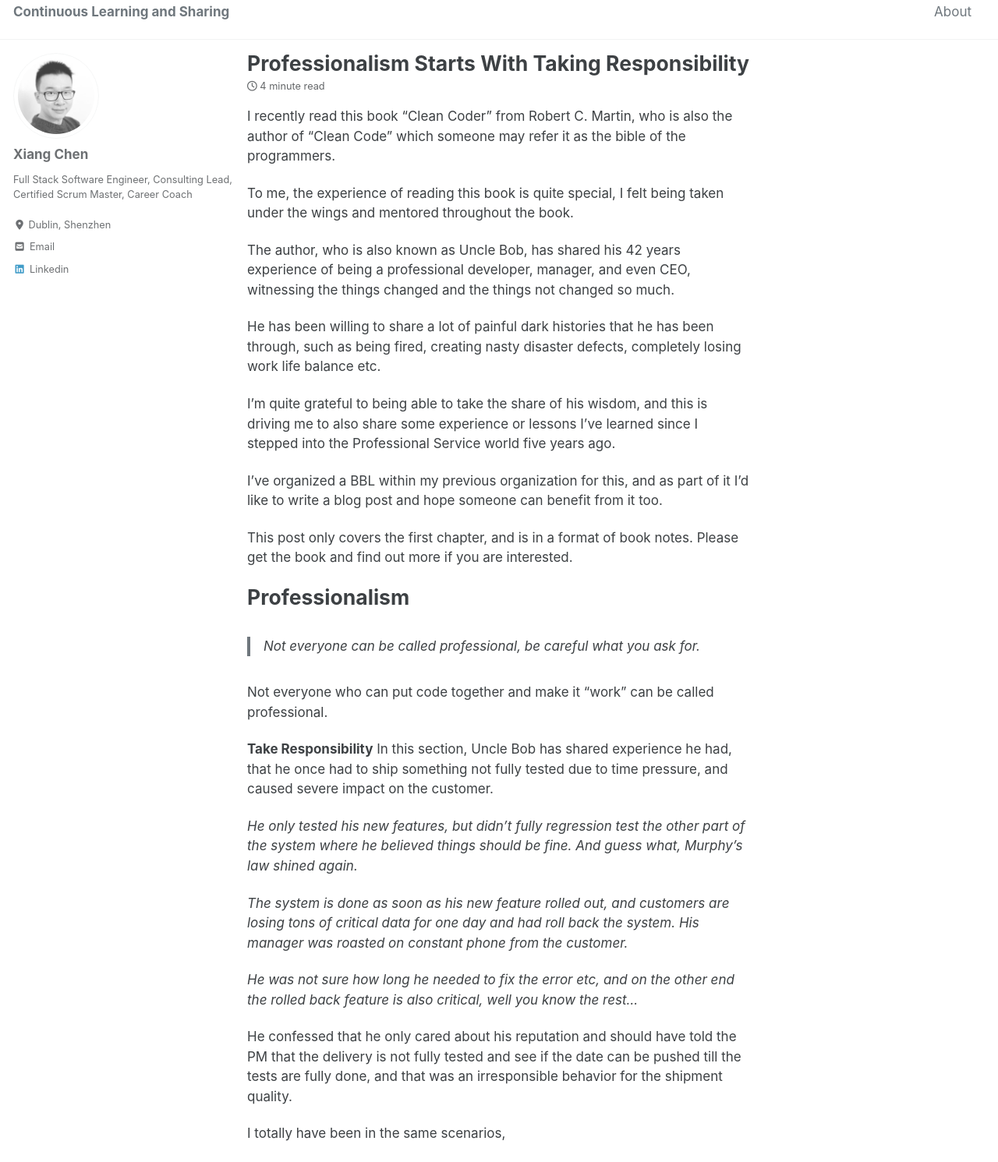
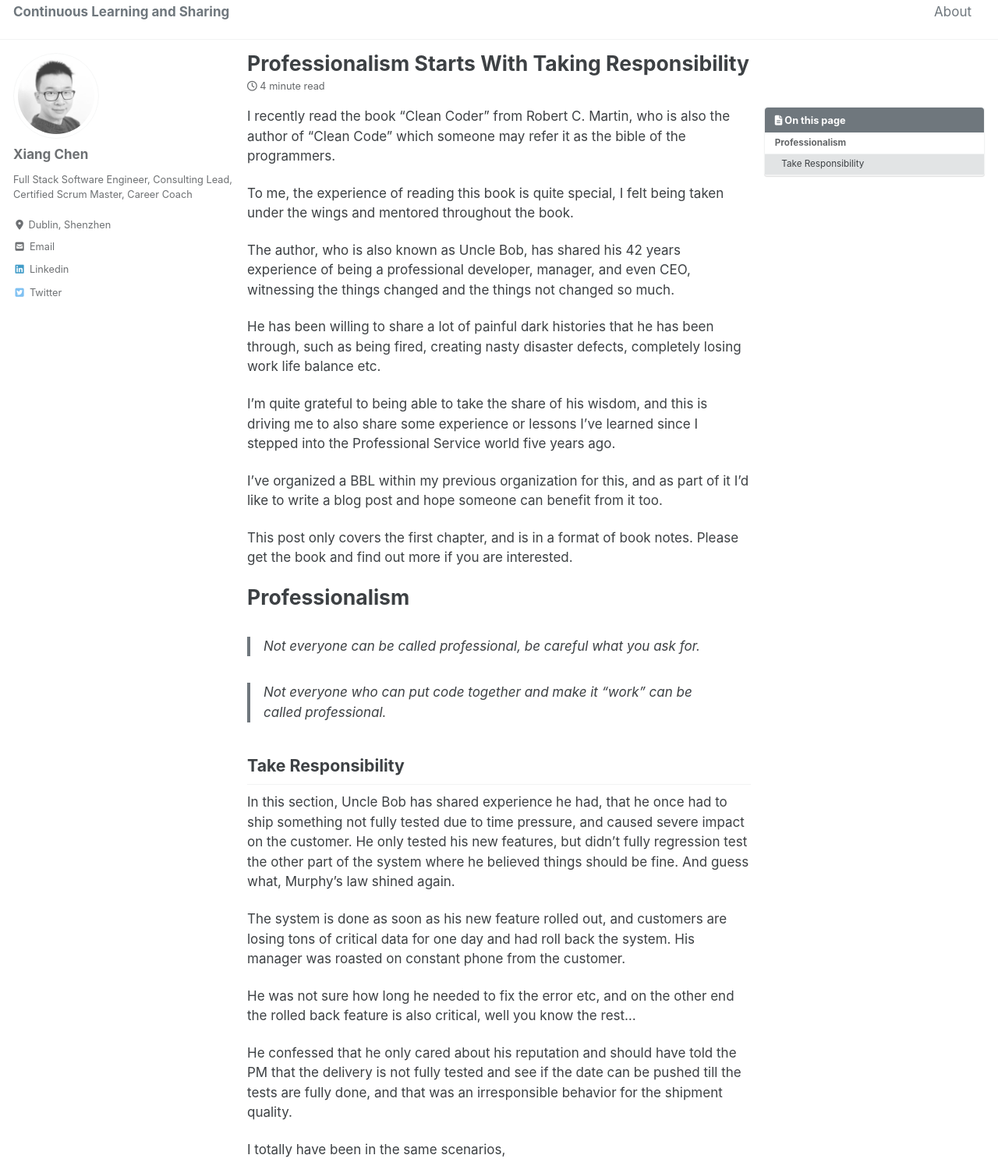
Before and after one commit to chenxiangtech/chenxiangtech.github.io, a plain HTML site: page Professionalism-Starts-With-Taking-Responsibility/index.html in a window 1280 px wide. Shown: the part 18-1509 px from the top of the page at 78% size. Drawn offline with Linux system fonts and the light colour scheme.

Commit message:
table content

```diff
--- a/Professionalism-Starts-With-Taking-Responsibility/index.html
+++ b/Professionalism-Starts-With-Taking-Responsibility/index.html
@@ -10,7 +10,7 @@
     <meta charset="utf-8">
 
 <!-- begin _includes/seo.html --><title>Professionalism Starts With Taking Responsibility - Continuous Learning and Sharing</title>
-<meta name="description" content="I recently read this book “Clean Coder” from Robert C. Martin, who is also the author of “Clean Code” which someone may refer it as the bible of the programmers.">
+<meta name="description" content="I recently read the book “Clean Coder” from Robert C. Martin, who is also the author of “Clean Code” which someone may refer it as the bible of the programmers.">
 
 
   <meta name="author" content="Xiang Chen">
@@ -23,7 +23,7 @@
 <meta property="og:url" content="https://chenxiangtech.github.io/Professionalism-Starts-With-Taking-Responsibility/">
 
 
-  <meta property="og:description" content="I recently read this book “Clean Coder” from Robert C. Martin, who is also the author of “Clean Code” which someone may refer it as the bible of the programmers.">
+  <meta property="og:description" content="I recently read the book “Clean Coder” from Robert C. Martin, who is also the author of “Clean Code” which someone may refer it as the bible of the programmers.">
 
 
 
@@ -198,6 +198,8 @@
 
 
 
+            <li><a href="https://twitter.com/gnaixnehc" rel="nofollow noopener noreferrer"><i class="fab fa-fw fa-twitter-square" aria-hidden="true"></i><span class="label">Twitter</span></a></li>
+
 
 
 
@@ -273,7 +275,7 @@
 
   <article class="page" itemscope itemtype="https://schema.org/CreativeWork">
     <meta itemprop="headline" content="Professionalism Starts With Taking Responsibility">
-    <meta itemprop="description" content="I recently read this book “Clean Coder” from Robert C. Martin, who is also the author of “Clean Code” which someone may refer it as the bible of the programmers.">
+    <meta itemprop="description" content="I recently read the book “Clean Coder” from Robert C. Martin, who is also the author of “Clean Code” which someone may refer it as the bible of the programmers.">
     <meta itemprop="datePublished" content="2020-06-20T00:00:00+01:00">
 
 
@@ -297,7 +299,21 @@
 
       <section class="page__content" itemprop="text">
 
-        <p>I recently read this book “Clean Coder” from Robert C. Martin, who is also the author of “Clean Code” which someone may refer it as the bible of the programmers.</p>
+          <aside class="sidebar__right ">
+            <nav class="toc">
+              <header><h4 class="nav__title"><i class="fas fa-file-alt"></i> On this page</h4></header>
+              <ul class="toc__menu">
+  <li><a href="#professionalism">Professionalism</a>
+    <ul>
+      <li><a href="#take-responsibility">Take Responsibility</a></li>
+    </ul>
+  </li>
+</ul>
+
+            </nav>
+          </aside>
+
+        <p>I recently read the book “Clean Coder” from Robert C. Martin, who is also the author of “Clean Code” which someone may refer it as the bible of the programmers.</p>
 
 <p>To me, the experience of reading this book is quite special, I felt being taken under the wings and mentored throughout the book.</p>
 
@@ -317,16 +333,17 @@
   <p>Not everyone can be called professional, be careful what you ask for.</p>
 </blockquote>
 
-<p>Not everyone who can put code together and make it “work” can be called professional.</p>
+<blockquote>
+  <p>Not everyone who can put code together and make it “work” can be called professional.</p>
+</blockquote>
 
-<p><strong>Take Responsibility</strong>
- In this section, Uncle Bob has shared experience he had, that he once had to ship something not fully tested due to time pressure, and caused severe impact on the customer.</p>
+<h2 id="take-responsibility">Take Responsibility</h2>
+<p>In this section, Uncle Bob has shared experience he had, that he once had to ship something not fully tested due to time pressure, and caused severe impact on the customer.
+He only tested his new features, but didn’t fully regression test the other part of the system where he believed things should be fine. And guess what, Murphy’s law shined again.</p>
 
-<p><em>He only tested his new features, but didn’t fully regression test the other part of the system where he believed things should be fine. And guess what, Murphy’s law shined again.</em></p>
+<p>The system is done as soon as his new feature rolled out, and customers are losing tons of critical data for one day and had roll back the system. His manager was roasted on constant phone from the customer.</p>
 
-<p><em>The system is done as soon as his new feature rolled out, and customers are losing tons of critical data for one day and had roll back the system. His manager was roasted on constant phone from the customer.</em></p>
-
-<p><em>He was not sure how long he needed to fix the error etc, and on the other end the rolled back feature is also critical, well you know the rest…</em></p>
+<p>He was not sure how long he needed to fix the error etc, and on the other end the rolled back feature is also critical, well you know the rest…</p>
 
 <p>He confessed that he only cared about his reputation and should have told the PM that the delivery is not fully tested and see if the date can be pushed till the tests are fully done, and that was an irresponsible behavior for the shipment quality.</p>
 
--- a/assets/js/lunr/lunr-store.js
+++ b/assets/js/lunr/lunr-store.js
@@ -1,6 +1,6 @@
 var store = [{
         "title": "Professionalism Starts With Taking Responsibility",
-        "excerpt":"I recently read this book “Clean Coder” from Robert C. Martin, who is also the author of “Clean Code” which someone may refer it as the bible of the programmers. To me, the experience of reading this book is quite special, I felt being taken under the wings and mentored...","categories": [],
+        "excerpt":"I recently read the book “Clean Coder” from Robert C. Martin, who is also the author of “Clean Code” which someone may refer it as the bible of the programmers. To me, the experience of reading this book is quite special, I felt being taken under the wings and mentored...","categories": [],
         "tags": [],
         "url": "https://chenxiangtech.github.io/Professionalism-Starts-With-Taking-Responsibility/",
         "teaser": null
```
Also changed, not shown: about/index.html (+19 -3 lines), feed.xml (+10 -9 lines), index.html (+3 -1 lines).
